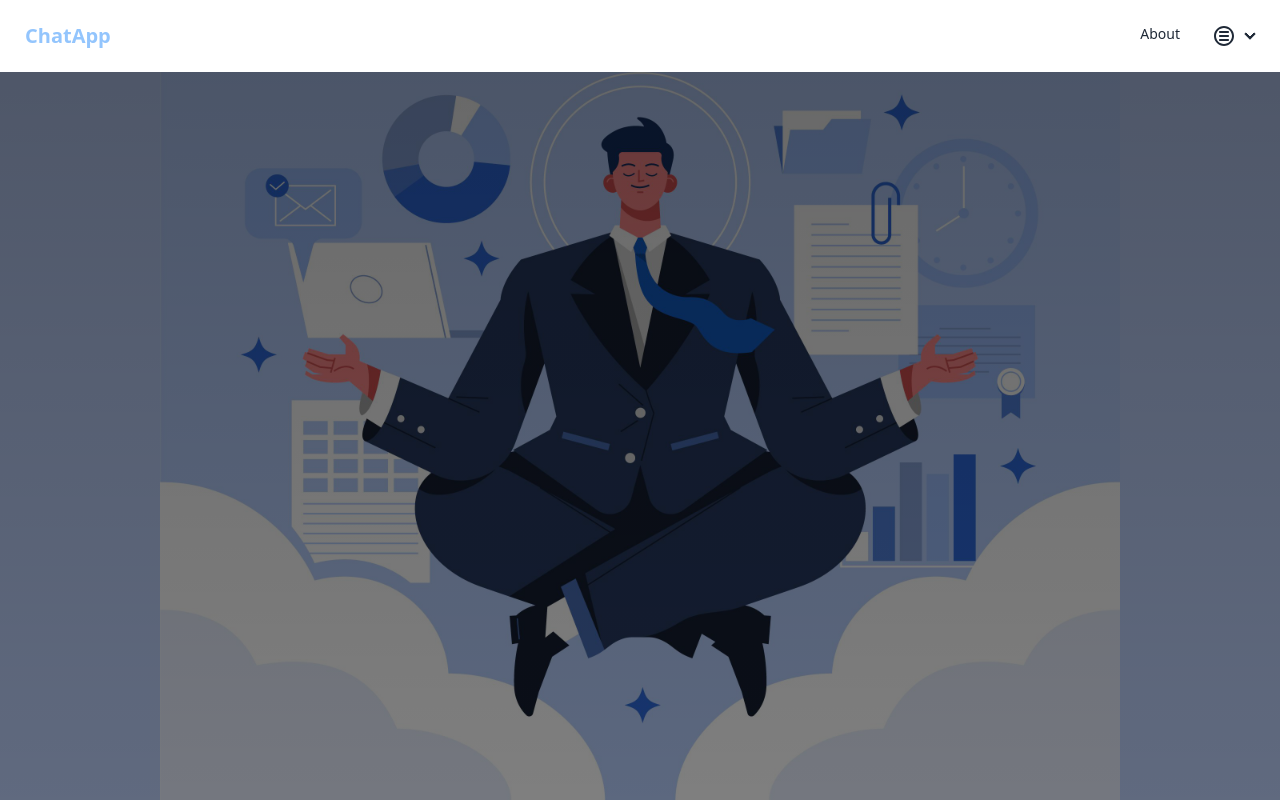
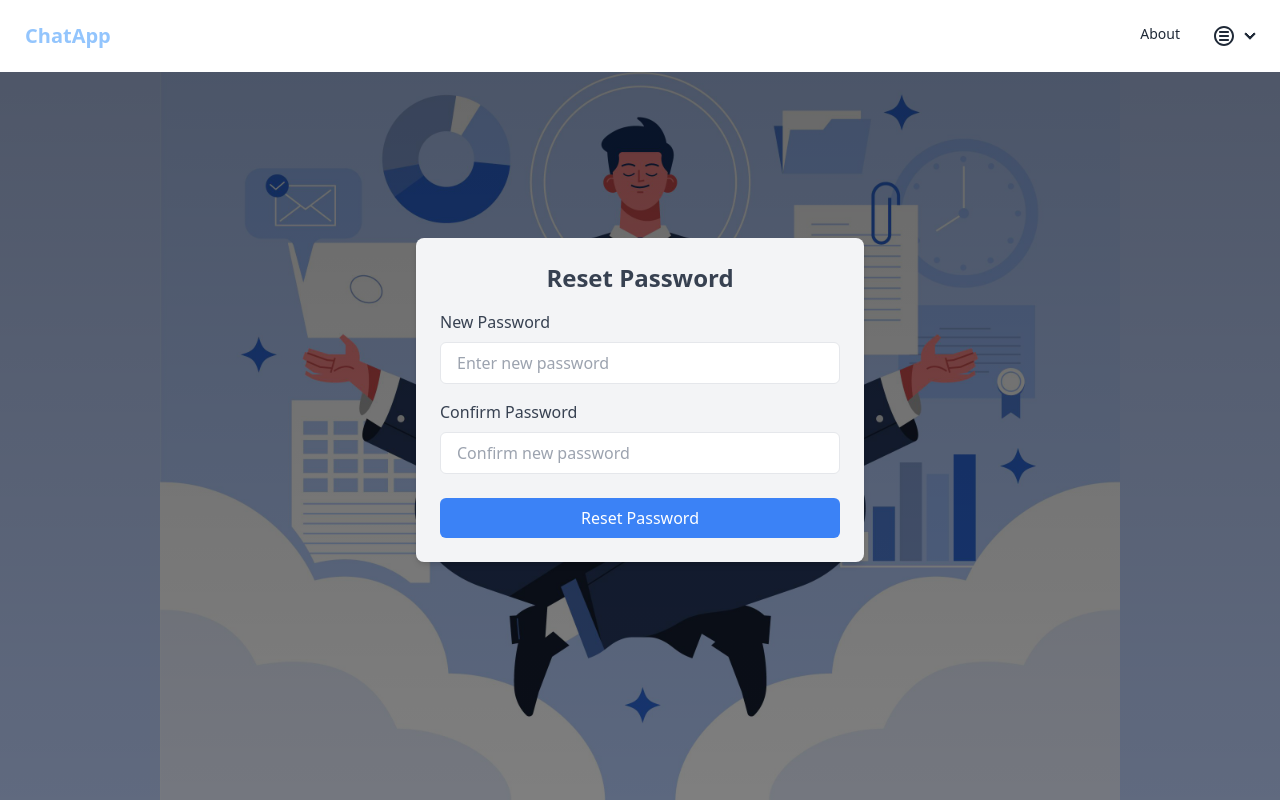
Before and after one commit to Kollishion/Chat_App, a React (Vite) app in the folder frontend/: page /reset-password/1/1 in a window 1280 px wide. Before the commit this address had no page. Built offline with nearby package versions, Linux system fonts and the light colour scheme.

Commit message:
Committing the navbar, forgotpassword, resetpassword functionalities

```diff
--- a/frontend/src/App.jsx
+++ b/frontend/src/App.jsx
@@ -5,6 +5,8 @@ import { Routes, Route } from "react-router-dom";
 import ForgotPassword from "./pages/forgotpassword/ForgotPassword";
 import { Toaster } from "react-hot-toast";
 import Navbar from "./components/navbar/Navbar";
+import PrivateRoute from "./components/privateRoute/PrivateRoute";
+import ResetPassword from "./pages/forgotpassword/ResetPassword";
 
 function App() {
   return (
@@ -12,10 +14,16 @@ function App() {
       <Navbar />
       <div className="p-4 h-screen flex justify-center items-center">
         <Routes>
-          <Route path="/" element={<Home />} />
           <Route path="/login" element={<Login />} />
           <Route path="/signup" element={<SignUp />} />
           <Route path="/forgotpassword" element={<ForgotPassword />} />
+          <Route
+            path="/reset-password/:id/:token"
+            element={<ResetPassword />}
+          />
+          <Route element={<PrivateRoute />}>
+            <Route path="/" element={<Home />} />
+          </Route>
         </Routes>
         <Toaster />
       </div>
--- a/frontend/src/components/navbar/Navbar.jsx
+++ b/frontend/src/components/navbar/Navbar.jsx
@@ -1,7 +1,10 @@
 import { Link } from "react-router-dom";
 import { CgMenuRound } from "react-icons/cg";
+import { useSelector } from "react-redux";
+import Logout from "../logout/Logout";
 
 const Navbar = () => {
+  const { isAuthenticated } = useSelector((state) => state.auth);
   return (
     <div className="fixed w-[100%]">
       <div className="navbar bg-base-100">
@@ -21,12 +24,20 @@ const Navbar = () => {
                   <CgMenuRound />
                 </summary>
                 <ul className="bg-base-100 rounded-t-none p-2">
+                  {isAuthenticated ? (
+                    <li>
+                      <Logout />
+                    </li>
+                  ) : (
+                    <>
                       <li>
                         <Link to="/signup">Signup</Link>
                       </li>
                       <li>
                         <Link to="/login">Login</Link>
                       </li>
+                    </>
+                  )}
                 </ul>
               </details>
             </li>
--- /dev/null
+++ b/frontend/src/components/privateRoute/PrivateRoute.jsx
@@ -0,0 +1,10 @@
+import { useSelector } from "react-redux";
+import { Navigate, Outlet } from "react-router-dom";
+
+const PrivateRoute = () => {
+  const { isAuthenticated } = useSelector((state) => state.auth);
+
+  return isAuthenticated ? <Outlet /> : <Navigate to="/login" />;
+};
+
+export default PrivateRoute;
--- a/frontend/src/pages/forgotpassword/ForgotPassword.jsx
+++ b/frontend/src/pages/forgotpassword/ForgotPassword.jsx
@@ -1,5 +1,47 @@
+import { useState } from "react";
+import { useDispatch, useSelector } from "react-redux";
+import { forgetPasswordUser } from "../features/auth/authSlice";
+
 const ForgotPassword = () => {
-  return <div>ForgotPassword</div>;
+  const [email, setEmail] = useState("");
+  const dispatch = useDispatch();
+  const { status, error } = useSelector((state) => state.auth);
+
+  const handleSubmit = (e) => {
+    e.preventDefault();
+    if (email) {
+      dispatch(forgetPasswordUser({ email }));
+    }
+  };
+
+  return (
+    <div className="flex flex-col items-center justify-center h-screen">
+      <div className="w-full max-w-md p-6 bg-gray-100 rounded-lg shadow-md">
+        <h1 className="text-2xl font-semibold text-center text-gray-700">
+          Forgot Password
+        </h1>
+        <form onSubmit={handleSubmit}>
+          <label className="block mt-4 text-gray-700">
+            Email Address
+            <input
+              type="email"
+              placeholder="Enter your email"
+              className="w-full px-4 py-2 mt-2 border rounded-md"
+              value={email}
+              onChange={(e) => setEmail(e.target.value)}
+            />
+          </label>
+          <button
+            type="submit"
+            className="w-full mt-6 text-white bg-blue-500 px-4 py-2 rounded-md"
+          >
+            {status === "loading" ? "Sending..." : "Send Reset Link"}
+          </button>
+        </form>
+        {error && <p className="mt-2 text-red-600">{error}</p>}
+      </div>
+    </div>
+  );
 };
 
 export default ForgotPassword;
--- /dev/null
+++ b/frontend/src/pages/forgotpassword/ResetPassword.jsx
@@ -0,0 +1,76 @@
+import { useState } from "react";
+import { useDispatch, useSelector } from "react-redux";
+import { resetPasswordUser } from "../features/auth/authSlice";
+import { useParams, useNavigate } from "react-router-dom";
+
+const ResetPassword = () => {
+  const { id, token } = useParams();
+  const navigate = useNavigate();
+  const dispatch = useDispatch();
+  const { status, error } = useSelector((state) => state.auth);
+
+  const [input, setInput] = useState({
+    password: "",
+    confirmPassword: "",
+  });
+
+  const handleSubmit = (e) => {
+    e.preventDefault();
+    if (input.password !== input.confirmPassword) {
+      alert("Passwords do not match");
+      return;
+    }
+    dispatch(resetPasswordUser({ id, token, password: input.password }))
+      .unwrap()
+      .then(() => {
+        alert("Password reset successful");
+        navigate("/login");
+      })
+      .catch((error) => alert(error.message));
+  };
+
+  return (
+    <div className="flex flex-col items-center justify-center h-screen">
+      <div className="w-full max-w-md p-6 bg-gray-100 rounded-lg shadow-md">
+        <h1 className="text-2xl font-semibold text-center text-gray-700">
+          Reset Password
+        </h1>
+        <form onSubmit={handleSubmit}>
+          <label className="block mt-4 text-gray-700">
+            New Password
+            <input
+              type="password"
+              placeholder="Enter new password"
+              className="w-full px-4 py-2 mt-2 border rounded-md"
+              value={input.password}
+              onChange={(e) => setInput({ ...input, password: e.target.value })}
+            />
+          </label>
+
+          <label className="block mt-4 text-gray-700">
+            Confirm Password
+            <input
+              type="password"
+              placeholder="Confirm new password"
+              className="w-full px-4 py-2 mt-2 border rounded-md"
+              value={input.confirmPassword}
+              onChange={(e) =>
+                setInput({ ...input, confirmPassword: e.target.value })
+              }
+            />
+          </label>
+
+          <button
+            type="submit"
+            className="w-full mt-6 text-white bg-blue-500 px-4 py-2 rounded-md"
+          >
+            {status === "loading" ? "Resetting..." : "Reset Password"}
+          </button>
+        </form>
+        {error && <p className="mt-2 text-red-600">{error}</p>}
+      </div>
+    </div>
+  );
+};
+
+export default ResetPassword;
--- a/frontend/src/pages/login/Login.jsx
+++ b/frontend/src/pages/login/Login.jsx
@@ -18,7 +18,7 @@ const Login = () => {
   const handleSubmit = async (e) => {
     e.preventDefault();
     try {
-      await dispatch(loginUser(inputs));
+      dispatch(loginUser(inputs));
       if (isAuthenticated) {
         toast.success("Login successful!");
         navigate("/");
--- a/frontend/src/redux/authSlice.js
+++ b/frontend/src/redux/authSlice.js
@@ -16,6 +16,36 @@ export const signupUser = createAsyncThunk(
   async (userData) => {
     const response = await axios.post(`${baseURL}/api/auth/signup`, userData);
     return response.data;
+  }
+);
+
+export const forgetPasswordUser = createAsyncThunk(
+  "auth/forgetPasswordUser",
+  async (userData, { rejectWithValue }) => {
+    try {
+      const response = await axios.post(
+        `${baseURL}/api/auth/forgetpassword`,
+        userData
+      );
+      return response.data;
+    } catch (error) {
+      return rejectWithValue(error.response.data);
+    }
+  }
+);
+
+export const resetPasswordUser = createAsyncThunk(
+  "auth/resetPasswordUser",
+  async ({ id, token, password }, { rejectWithValue }) => {
+    try {
+      const response = await axios.post(
+        `${baseURL}/api/auth/resetPassword/${id}/${token}`,
+        { password }
+      );
+      return response.data;
+    } catch (error) {
+      return rejectWithValue(error.response.data);
+    }
   }
 );
 
```
Lines whose indentation alone changed are shown as unchanged.
